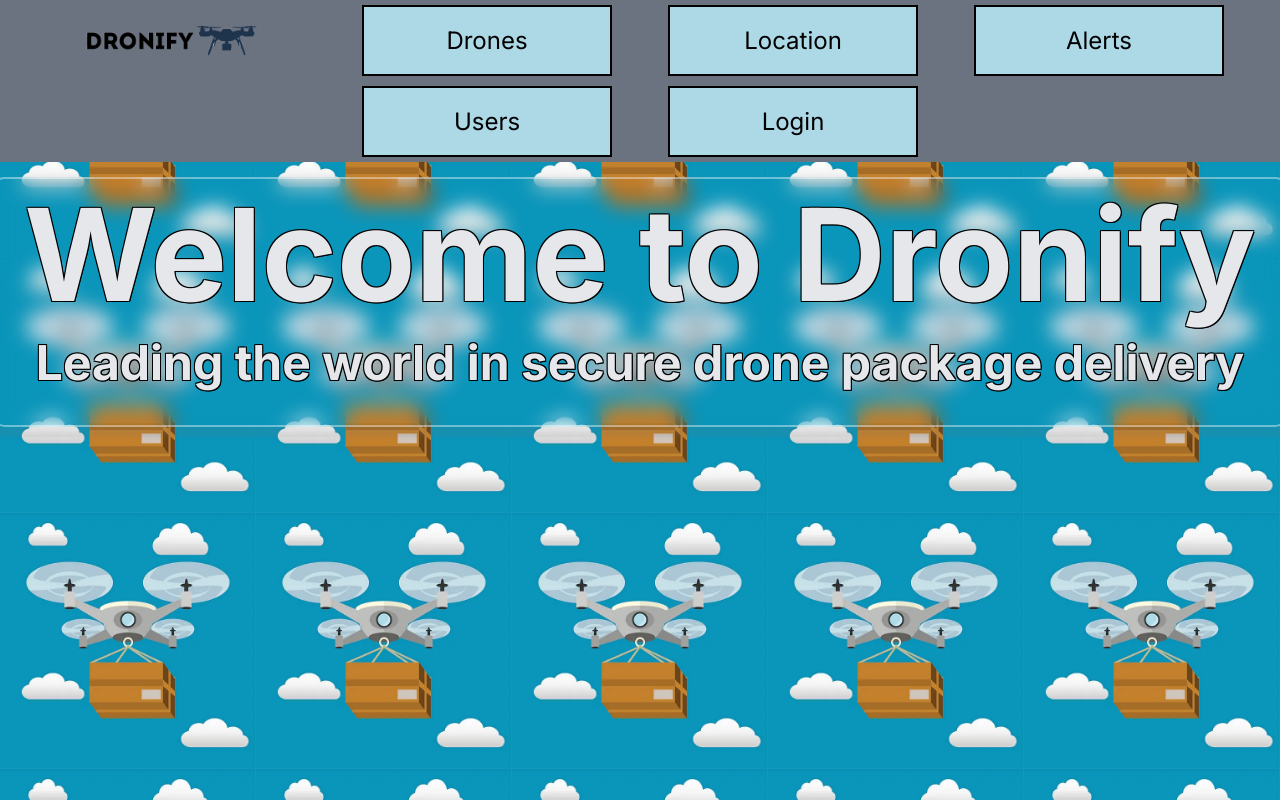
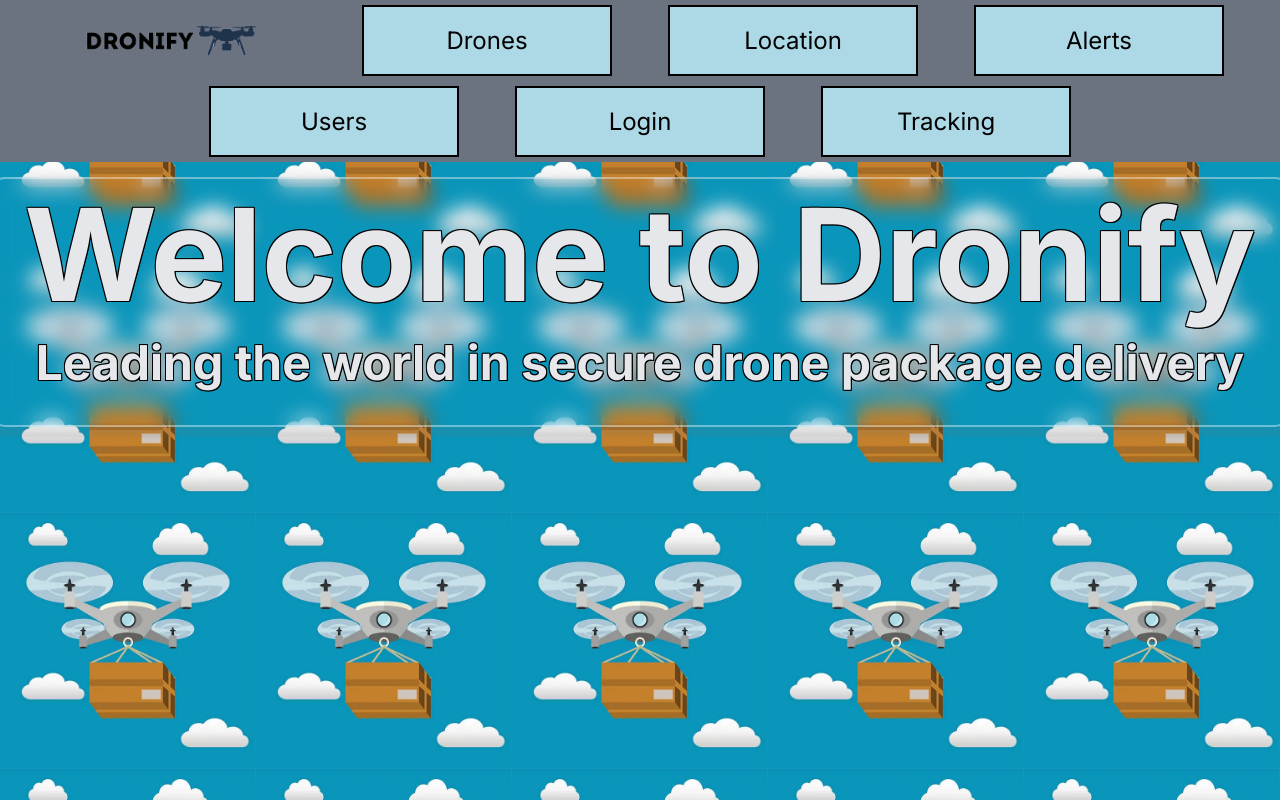
Before and after one commit to NielPatelSE12/zero_trust_project, a Next.js app: page / in a window 1280 px wide. Built offline with nearby package versions, Linux system fonts and the light colour scheme.

Commit message:
Structure of the tracking page

```diff
--- a/app/page.tsx
+++ b/app/page.tsx
@@ -33,6 +33,10 @@
 					<p className = "center">Login</p>
 			</a>
 
+			<a href = "/tracking" className = "margins mr-5 text-2xl px-20" id = "border">
+					<p className = "center">Tracking</p>
+			</a>
+
 		</div>
 	</div>
 	<div className="welcome-block">
--- /dev/null
+++ b/app/tracking/page.tsx
@@ -0,0 +1,10 @@
+import React from "react"
+
+
+export default function Tracking(){
+    <div>
+        <h1>Tracking Page</h1>
+
+
+    </div>
+}
```
